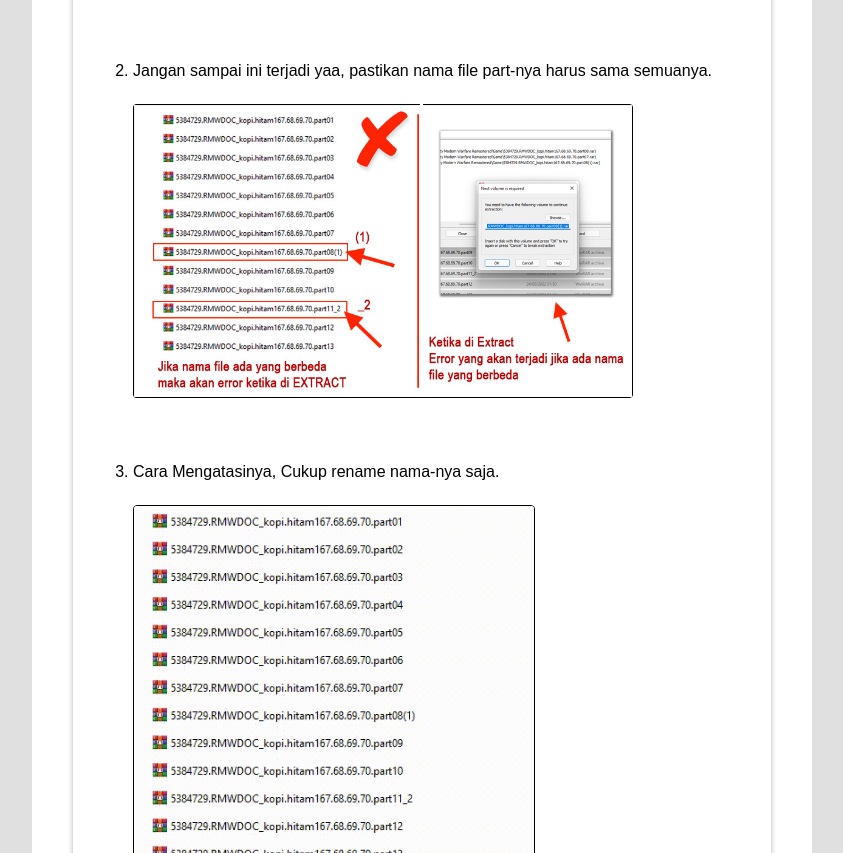
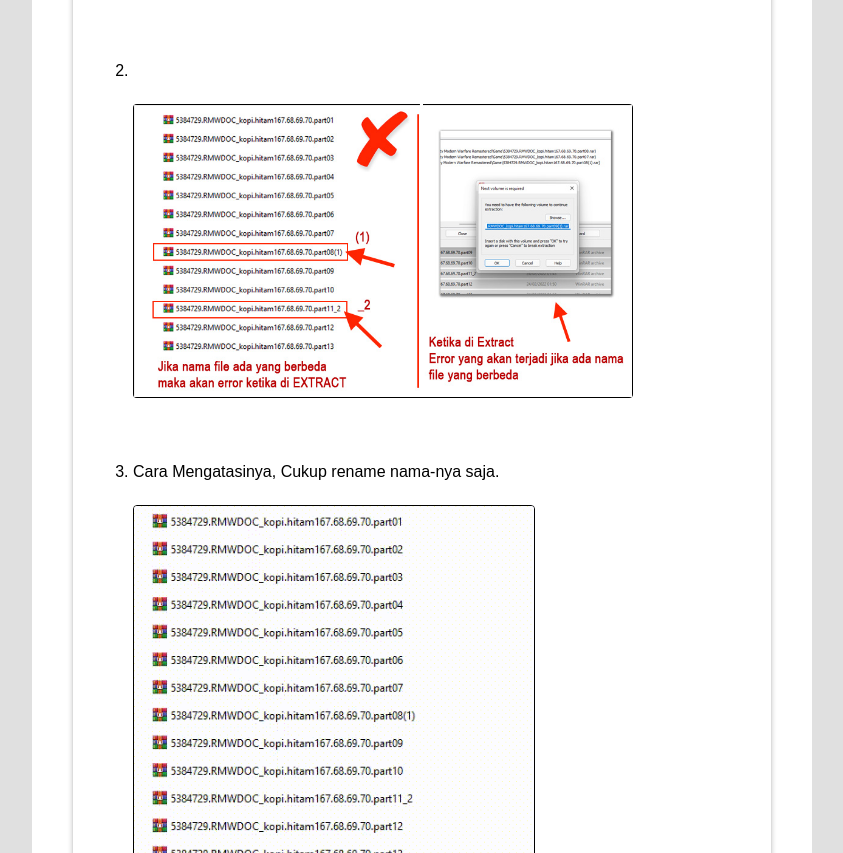
Before and after one commit to ModulCerdas/Lewati-Iklan-Modul-Games, a plain HTML site: page index.html in a window 1280 px wide. Shown: the part 3200-4053 px from the top of the page, without its empty margins (218-1061 px from the left). Drawn offline with Linux system fonts and the light colour scheme.

Commit message:
Update index.html

```diff
--- a/index.html
+++ b/index.html
@@ -103,7 +103,7 @@
 
                  <br> <br> <br>
 
-                 <p><li style="line-height: 35px;" >Jangan sampai ini terjadi yaa, pastikan nama file part-nya harus sama semuanya.</li></p>
+                 <p><li style="line-height: 35px;" ></li></p>
                  <img src="img/Error_2.jpg" alt="gambar adfly 1" width="500px">
 
                  <br> <br> <br>
```
